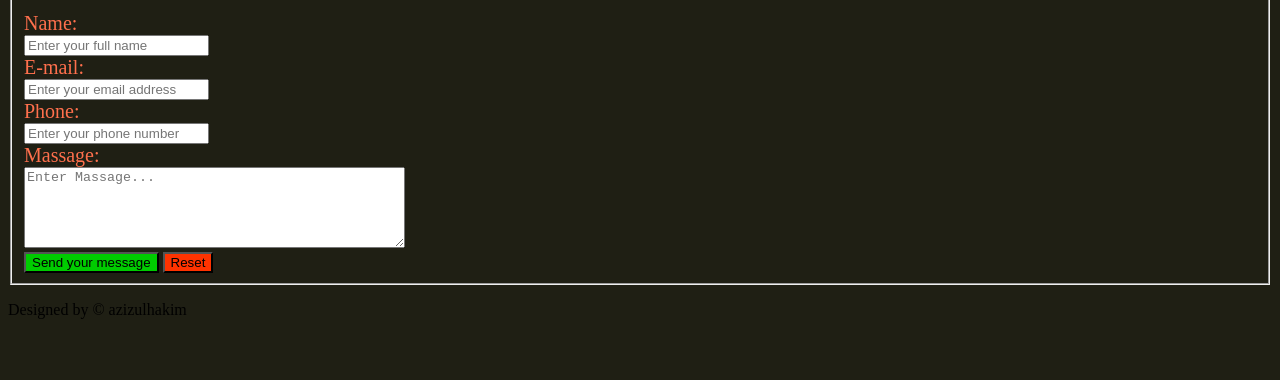
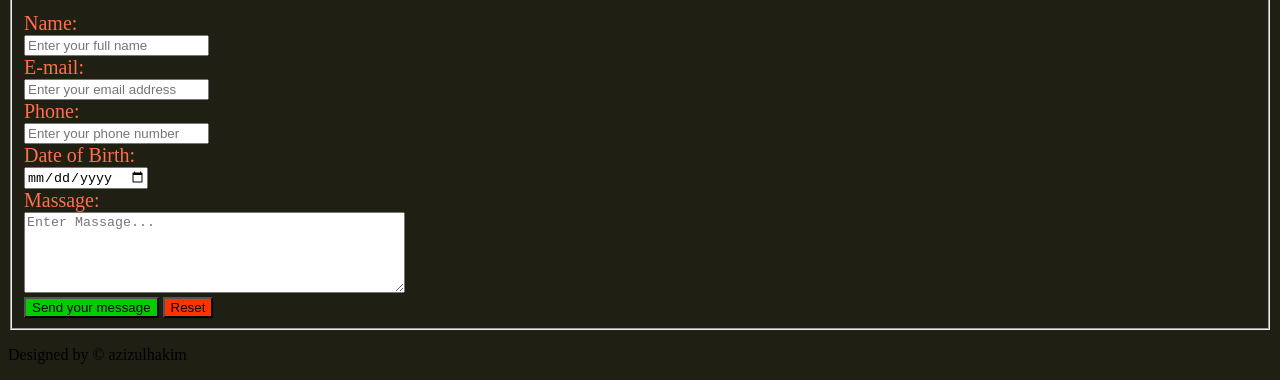
Before and after one commit to azizulhakim16/html-project1-mz-trading, a plain HTML site: page contact.html in a window 1280 px wide. Shown: the part 606-986 px from the top of the page. Before the commit the page ends 941 px from the top, so only its background shows below. Drawn offline with Linux system fonts and the light colour scheme.

Commit message:
Update contact.html

```diff
--- a/contact.html
+++ b/contact.html
@@ -39,6 +39,8 @@
 		<input type="text" name="E-mail" placeholder="Enter your email address"><br>
 		<label style="color:#ff704d;font-size:20px;">Phone:</label><br>
 		<input type="text" name="Phone Number" placeholder="Enter your phone number"><br>
+		<label style="color:#ff704d;font-size:20px;">Date  of  Birth:</label><br>
+		<input type="Date" name="Birthday" placeholder="dd/mm/yyyy"><br>
 		<label style="color:#ff704d;font-size:20px;">Massage:</label><br>
 		<textarea type="text" name="Massage" rows="5" cols="45" placeholder="Enter Massage..."></textarea><br>
 		<button type="submit" style="background-color:#00cc00">Send your message</button>
```
